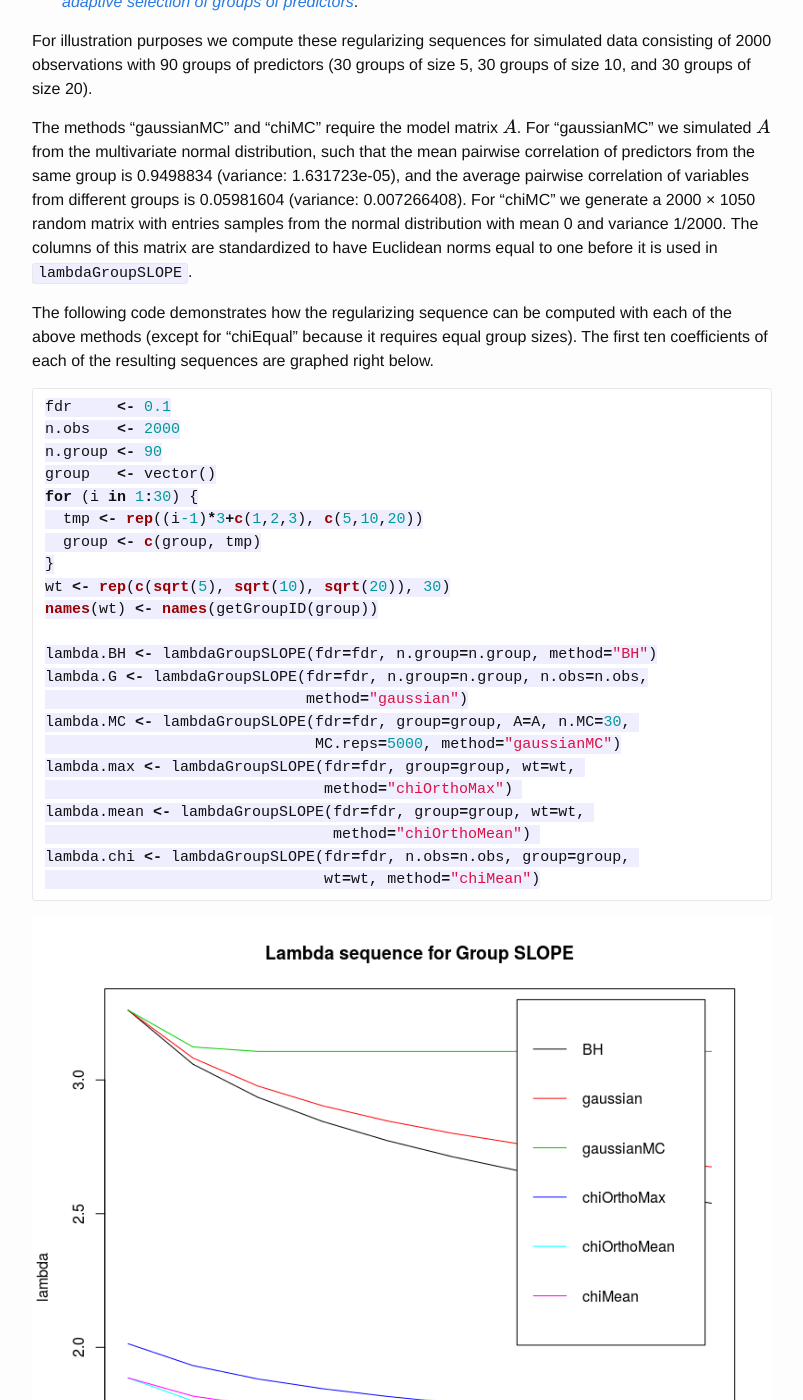
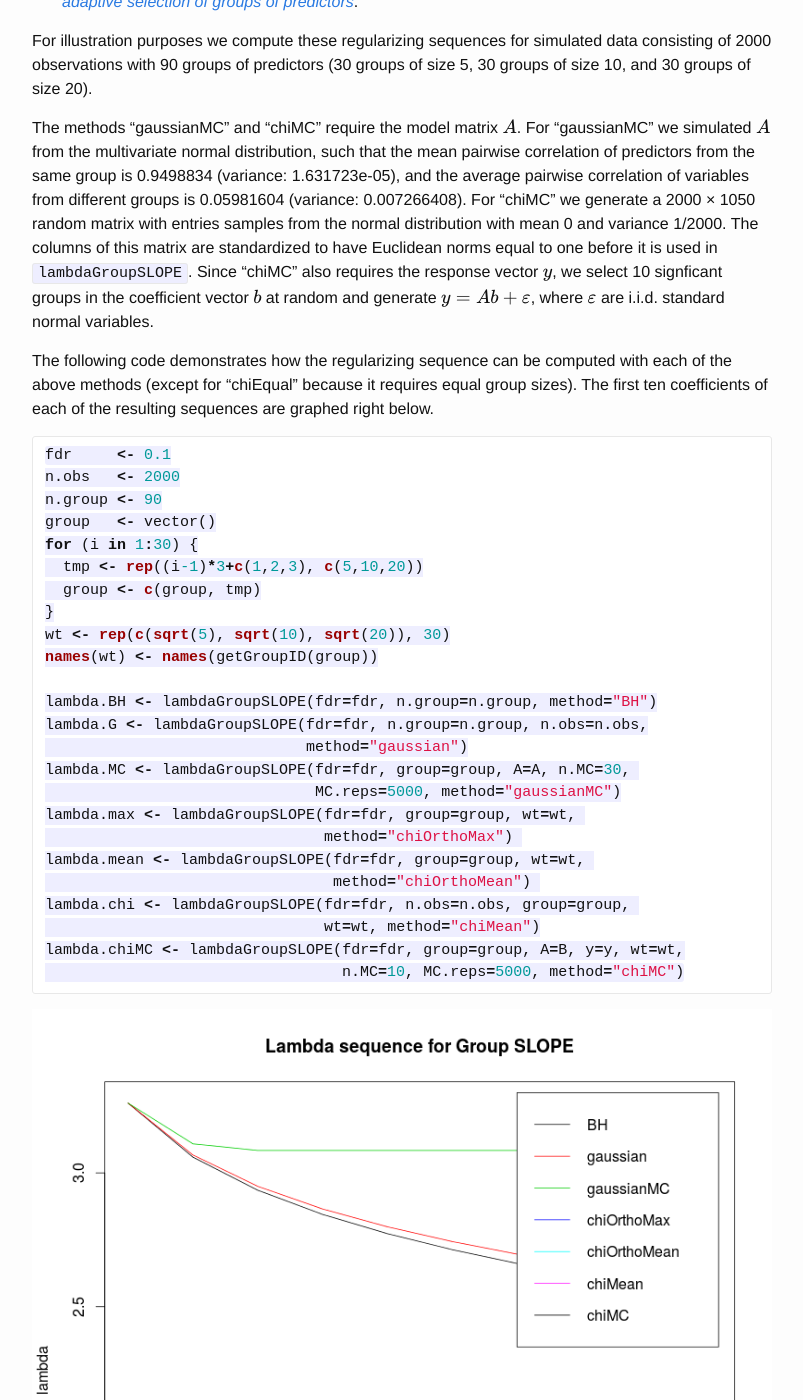
Before and after one commit to agisga/grpSLOPE, a Jekyll site: the page built from _posts/2016-1-22-Lambda.md, in a window 1280 px wide and 1400 px high, scrolled down 666 px. Shown: the whole window, without its empty margins (238-1041 px from the left). Built offline with Jekyll 4.4.1, drawn with Linux system fonts in a browser that asks for light colours; Markdown is read by kramdown in place of the engine named in the settings; formulas are drawn with MathJax 3.

Commit message:
Lambda post updated with method "chiMC"

````diff
--- a/_posts/2016-1-16-Lambda.md
+++ b/_posts/2016-1-22-Lambda.md
@@ -17,6 +17,7 @@ Currently the package `grpSLOPE` offers the function `lambdaGroupSLOPE` to gener
 For illustration purposes we compute these regularizing sequences for simulated data consisting of 2000 observations with 90 groups of predictors (30 groups of size 5, 30 groups of size 10, and 30 groups of size 20).
 
 The methods "gaussianMC" and "chiMC" require the model matrix $A$. For "gaussianMC" we simulated $A$ from the multivariate normal distribution, such that the mean pairwise correlation of predictors from the same group is 0.9498834 (variance: 1.631723e-05), and the average pairwise correlation of variables from different groups is 0.05981604 (variance: 0.007266408). For "chiMC" we generate a 2000 &times; 1050 random matrix with entries samples from the normal distribution with mean 0 and variance 1/2000. The columns of this matrix are standardized to have Euclidean norms equal to one before it is used in `lambdaGroupSLOPE`.
+Since "chiMC" also requires the response vector $y$, we select 10 signficant groups in the coefficient vector $b$ at random and generate $y = Ab + \varepsilon$, where $\varepsilon$ are i.i.d. standard normal variables.
 
 The following code demonstrates how the regularizing sequence can be computed with each of the above methods (except for "chiEqual" because it requires equal group sizes). The first ten coefficients of each of the resulting sequences are graphed right below.
 
@@ -43,6 +44,8 @@ lambda.mean <- lambdaGroupSLOPE(fdr=fdr, group=group, wt=wt,
                                 method="chiOrthoMean")
 lambda.chi <- lambdaGroupSLOPE(fdr=fdr, n.obs=n.obs, group=group,
                                wt=wt, method="chiMean")
+lambda.chiMC <- lambdaGroupSLOPE(fdr=fdr, group=group, A=B, y=y, wt=wt,
+                                 n.MC=10, MC.reps=5000, method="chiMC")
 ```
 
 ![Graph of lambda sequences](/grpSLOPE/img/lambda_seq.png)
````
Also changed, not shown: img/lambda_seq.png.
